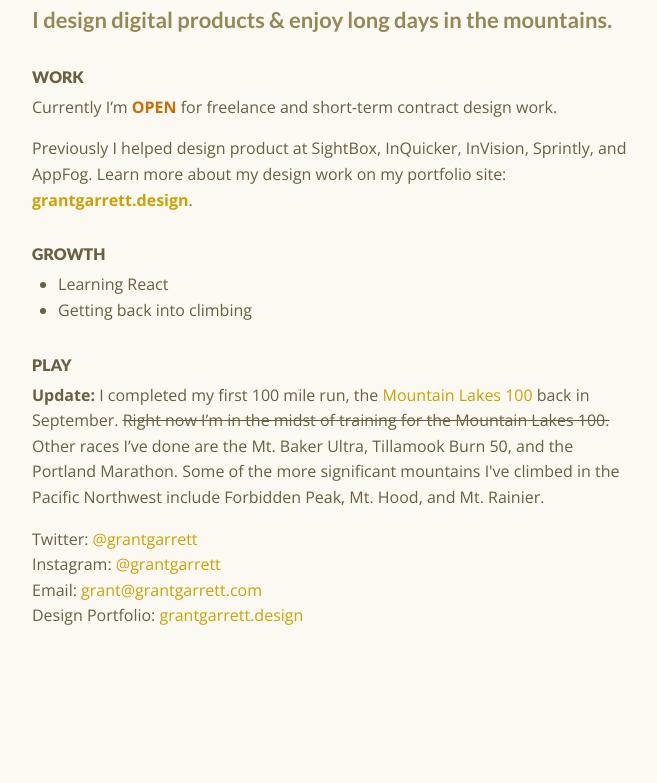
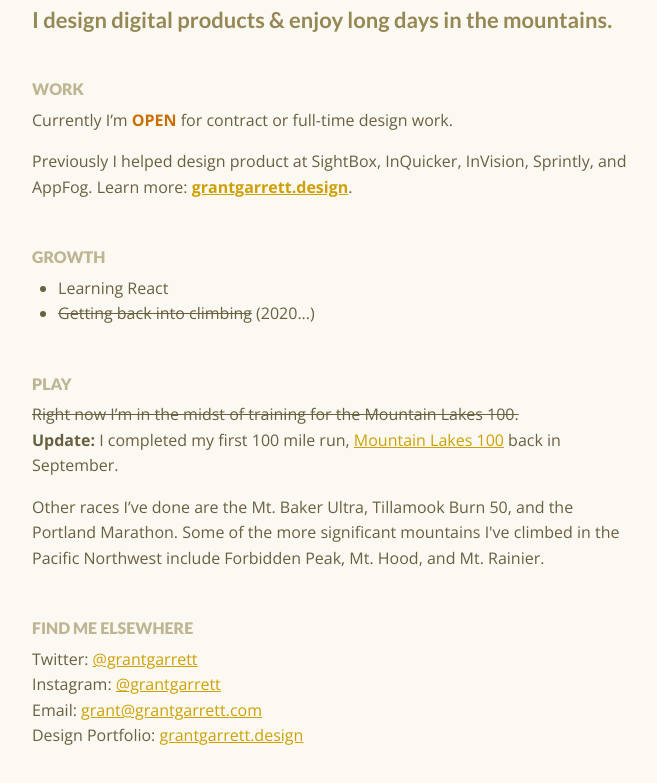
Before and after one commit to grantgarrett/grantgarrett-2019, a Gatsby site: page / in a window 1280 px wide. Shown: the part 145-928 px from the top of the page, without its empty margins (308-965 px from the left). Before the commit the page ends 890 px from the top, so only its background shows below. Built offline with nearby package versions, Linux system fonts and the light colour scheme; Gatsby itself is replaced by a stand-in of ours.

Commit message:
small copy updates

```diff
--- a/src/components/styles.scss
+++ b/src/components/styles.scss
@@ -38,8 +38,10 @@
   font-weight: 800;
   text-transform: uppercase;
   color: $cream-paragraph;
+  color: $cream-subhead;
+  opacity: 0.6;
   margin-bottom: 0.6em;
-  margin-top: 2em;
+  margin-top: 3em;
 }
 p,
 li {
@@ -61,17 +63,17 @@
   margin: 0;
 }
 a {
-  //   color: $cream-paragraph;
+  color: $cream-paragraph;
   color: $cream-link;
-  text-decoration: none;
+  // text-decoration: none;
   &:hover {
-    text-decoration: underline;
-    color: $cream-link;
+    // text-decoration: underline;
+    color: $cream-highlight;
   }
 }
 a.big {
   font-weight: bold;
-  color: $cream-link;
+  // color: $cream-link;
   //   text-decoration: underline;
 }
 @media only screen and (max-width: 667px) {
--- a/src/pages/index.js
+++ b/src/pages/index.js
@@ -23,13 +23,12 @@
 
     <h3>Work</h3>
     <p>
-      Currently I’m <span className="highlight">open</span> for freelance and
-      short-term contract design work.
+      Currently I’m <span className="highlight">open</span> for contract or
+      full-time design work.
     </p>
     <p>
       Previously I helped design product at SightBox, InQuicker, InVision,
-      Sprintly, and AppFog. Learn more about my design work on my portfolio
-      site:{" "}
+      Sprintly, and AppFog. Learn more: {` `}
       <a
         href="https://www.grantgarrett.design"
         target="_blank"
@@ -43,11 +42,18 @@
     <h3>Growth</h3>
     <ul>
       <li>Learning React</li>
-      <li>Getting back into climbing</li>
+      <li>
+        <span className="line-through">Getting back into climbing</span>{" "}
+        (2020...)
+      </li>
     </ul>
     <h3>Play</h3>
     <p>
-      <b>Update:</b> I completed my first 100 mile run, the{" "}
+      <span className="line-through">
+        Right now I’m in the midst of training for the Mountain Lakes 100.
+      </span>
+      <br />
+      <b>Update:</b> I completed my first 100 mile run,{" "}
       <a
         href="https://www.strava.com/activities/2732253168/overview"
         target="_blank"
@@ -55,14 +61,14 @@
       >
         Mountain Lakes 100
       </a>{" "}
-      back in September.{" "}
-      <span className="line-through">
-        Right now I’m in the midst of training for the Mountain Lakes 100.
-      </span>{" "}
+      back in September.
+    </p>
+    <p>
       Other races I’ve done are the Mt. Baker Ultra, Tillamook Burn 50, and the
       Portland Marathon. Some of the more significant mountains I've climbed in
       the Pacific Northwest include Forbidden Peak, Mt. Hood, and Mt. Rainier.
     </p>
+    <h3>Find Me Elsewhere</h3>
     <p>
       Twitter:{" "}
       <a
```
Also changed, not shown: README.md.
